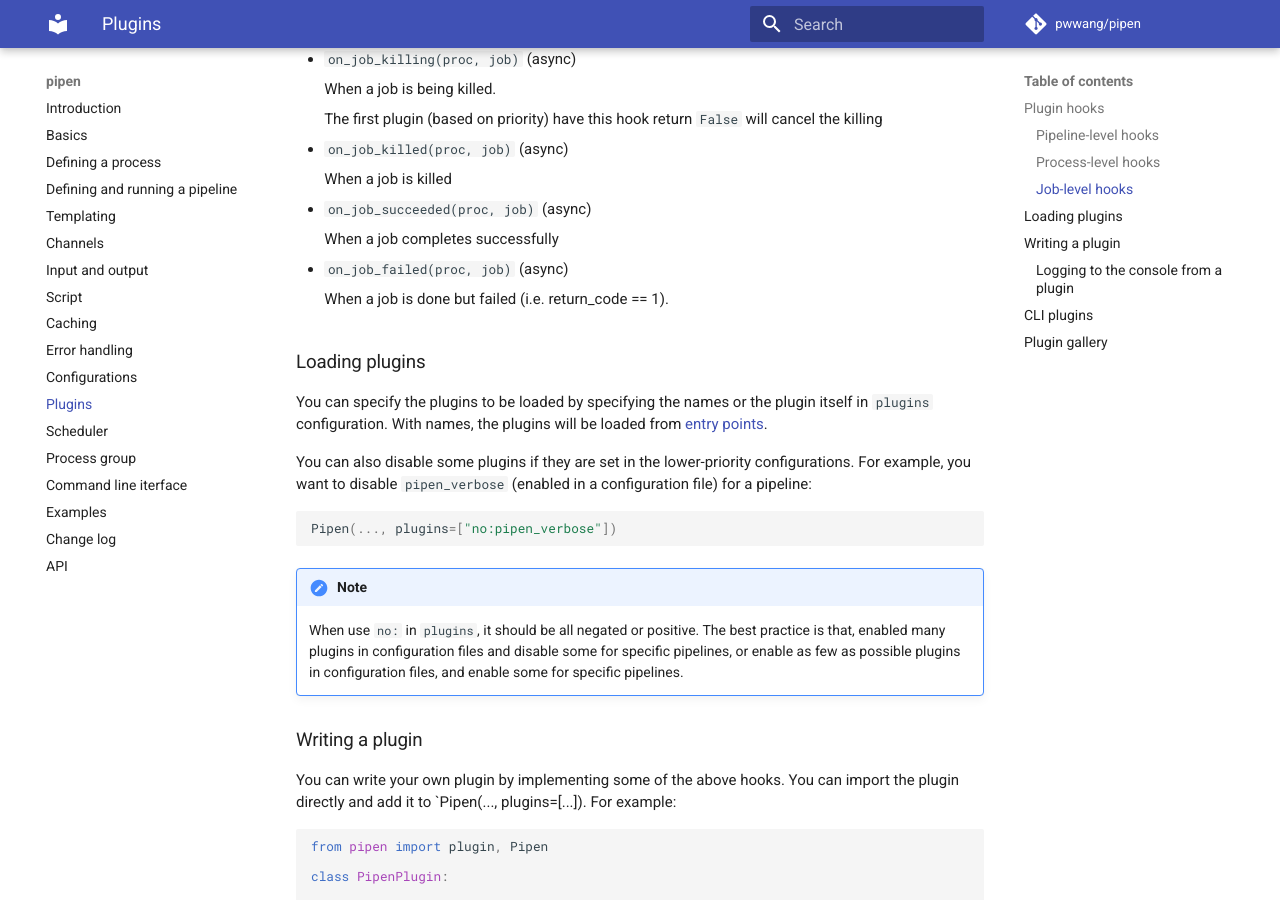
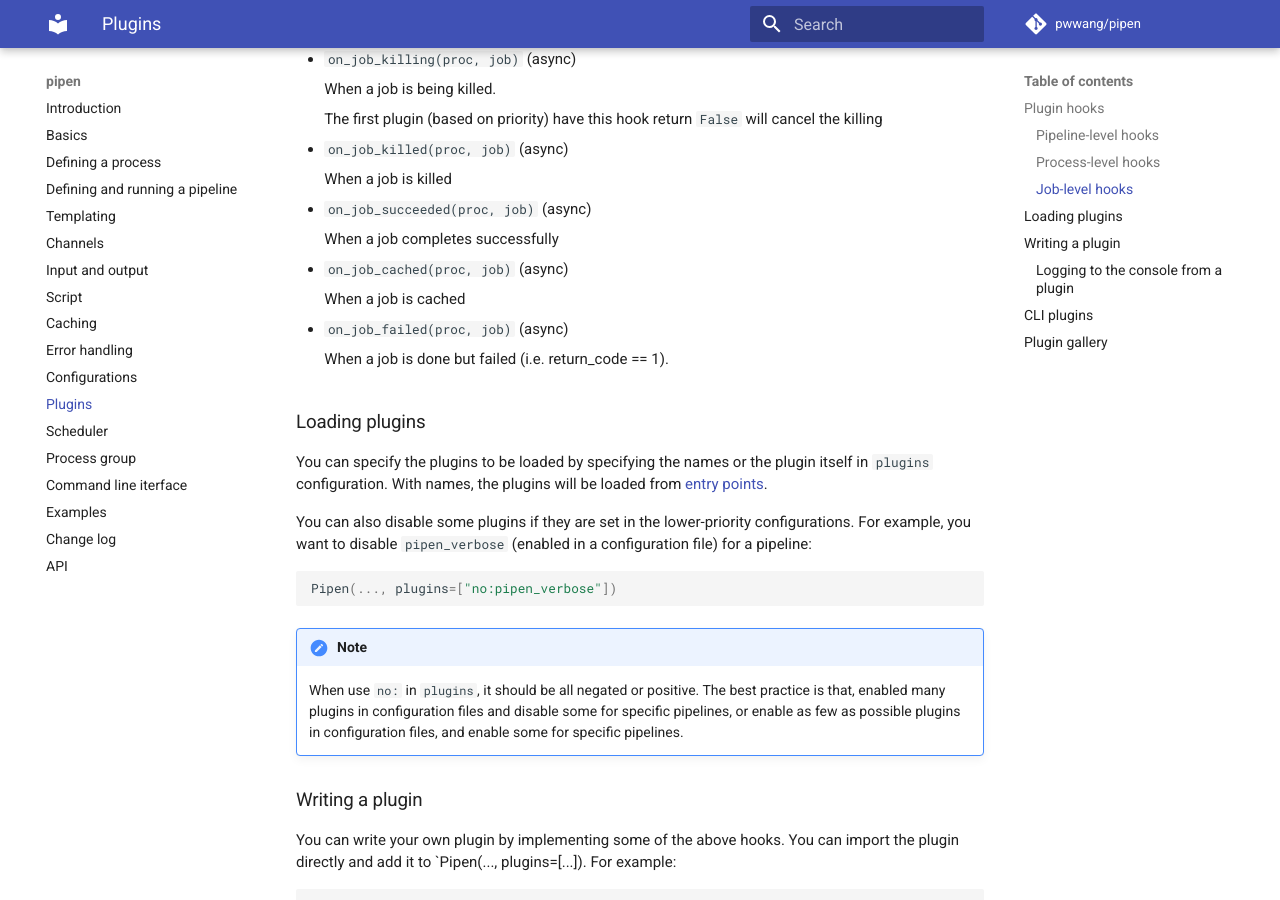
Before and after one commit to pwwang/pipen, an MkDocs documentation site: the page built from docs/plugin.md, in a window 1280 px wide and 900 px high, scrolled down 1736 px. Built offline with MkDocs 1.6.1 and Material for MkDocs 9.7.7, drawn with Linux system fonts in a browser that asks for light colours; comment, search, counter and statistics services are not loaded.

Commit message:
📝 Update documentation with new job caching callback.

```diff
--- a/docs/plugin.md
+++ b/docs/plugin.md
@@ -97,6 +97,10 @@ See [`simplug`][1] for more details.
 - `on_job_succeeded(proc, job)` (async)
 
     When a job completes successfully
+
+- `on_job_cached(proc, job)` (async)
+
+    When a job is cached
 
 - `on_job_failed(proc, job)` (async)
 
```
